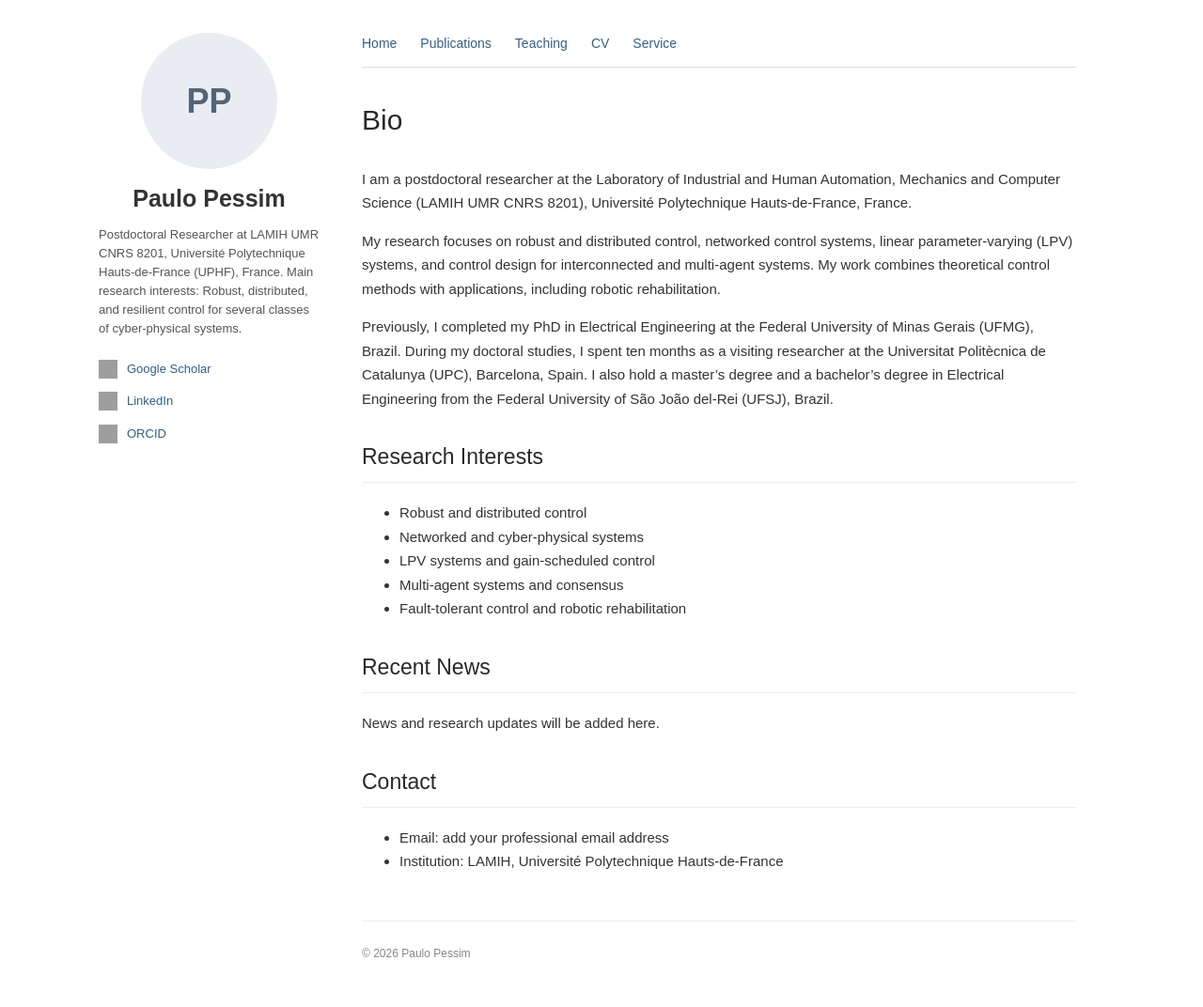
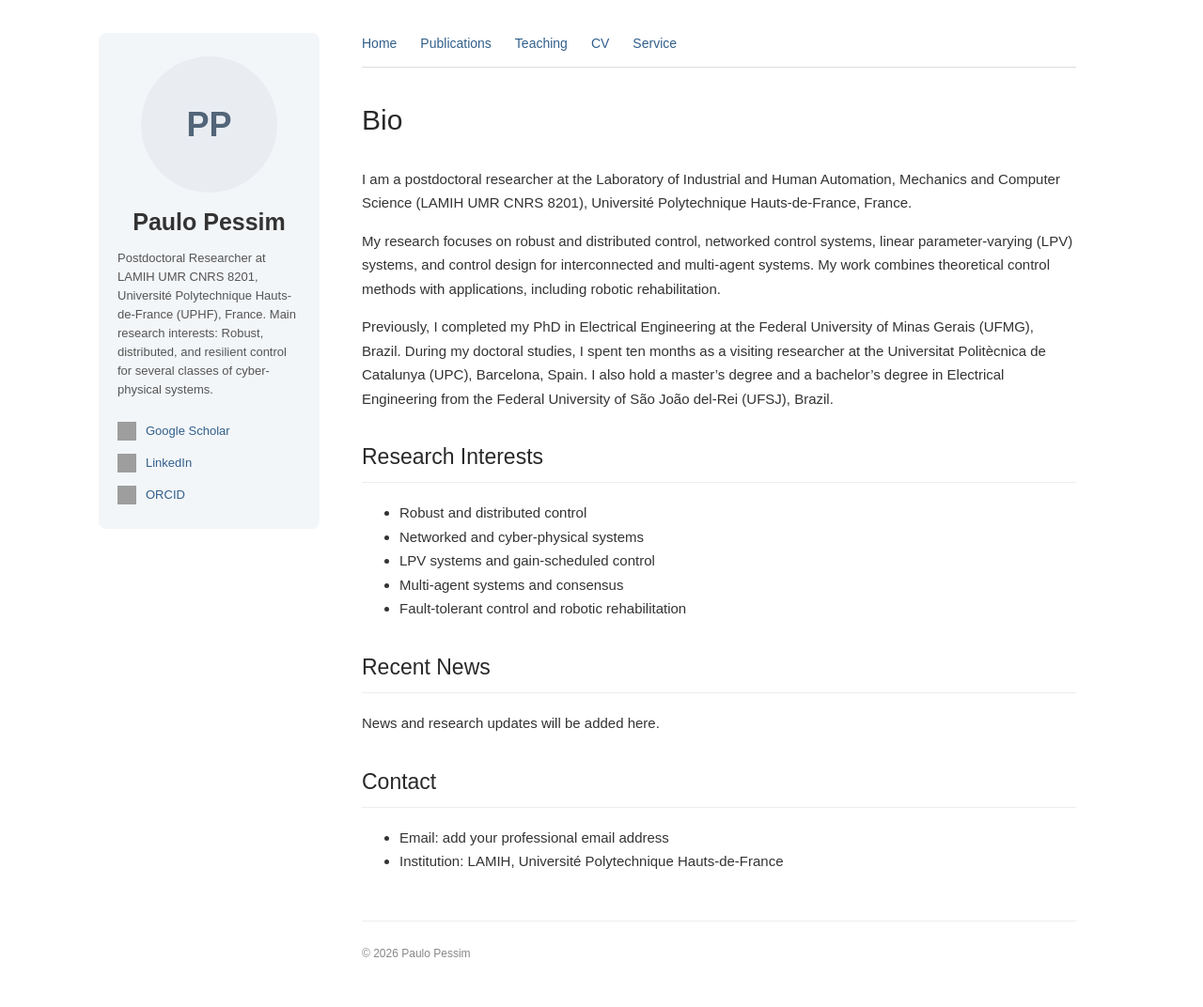
Before and after one commit to ppessim/ppessim.github.io, a Jekyll site: the page built from index.md, in a window 1280 px wide. Shown: the whole page at 94% size. Built offline with Jekyll 4.4.1, drawn with Linux system fonts in a browser that asks for light colours; grey boxes are pictures that could not be loaded.

Commit message:
Update style.css

```diff
--- a/assets/css/style.css
+++ b/assets/css/style.css
@@ -25,6 +25,9 @@ body {
 .sidebar {
   text-align: center;
   align-self: start;
+  background: #f3f6f9;
+  padding: 25px 20px;
+  border-radius: 8px;
 }
 
 .profile-link {
```
